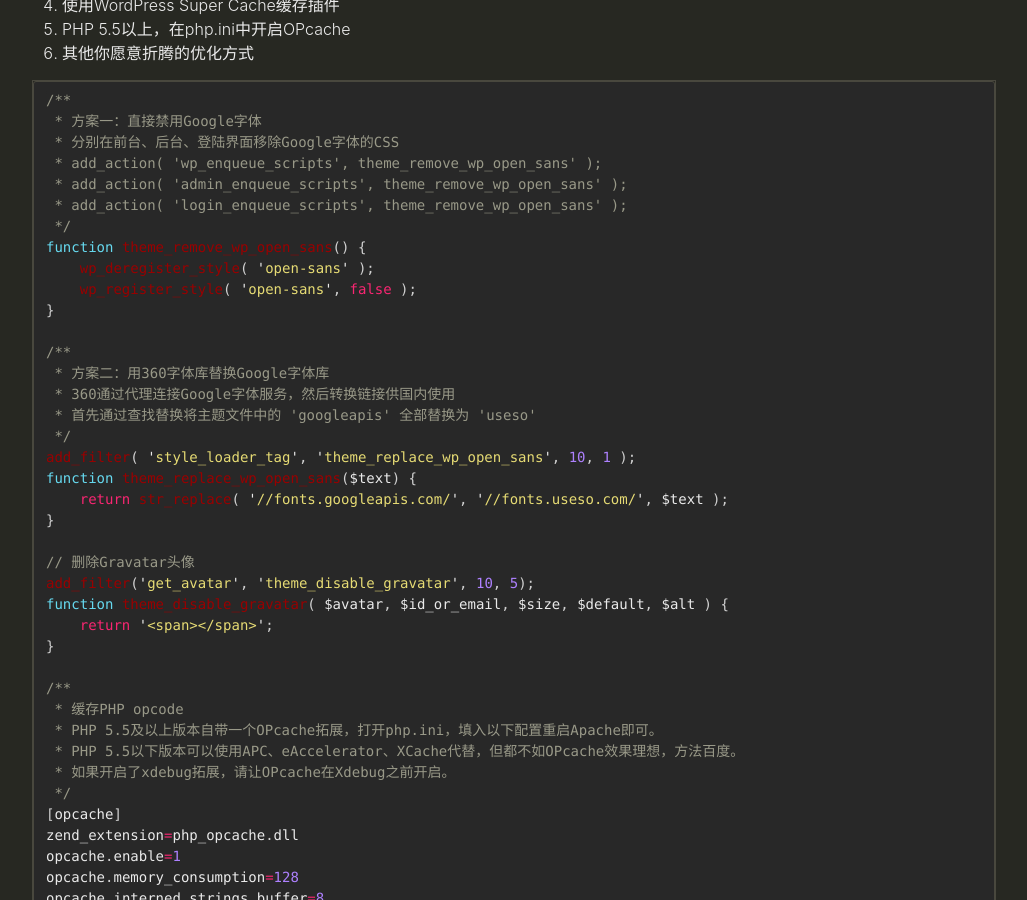
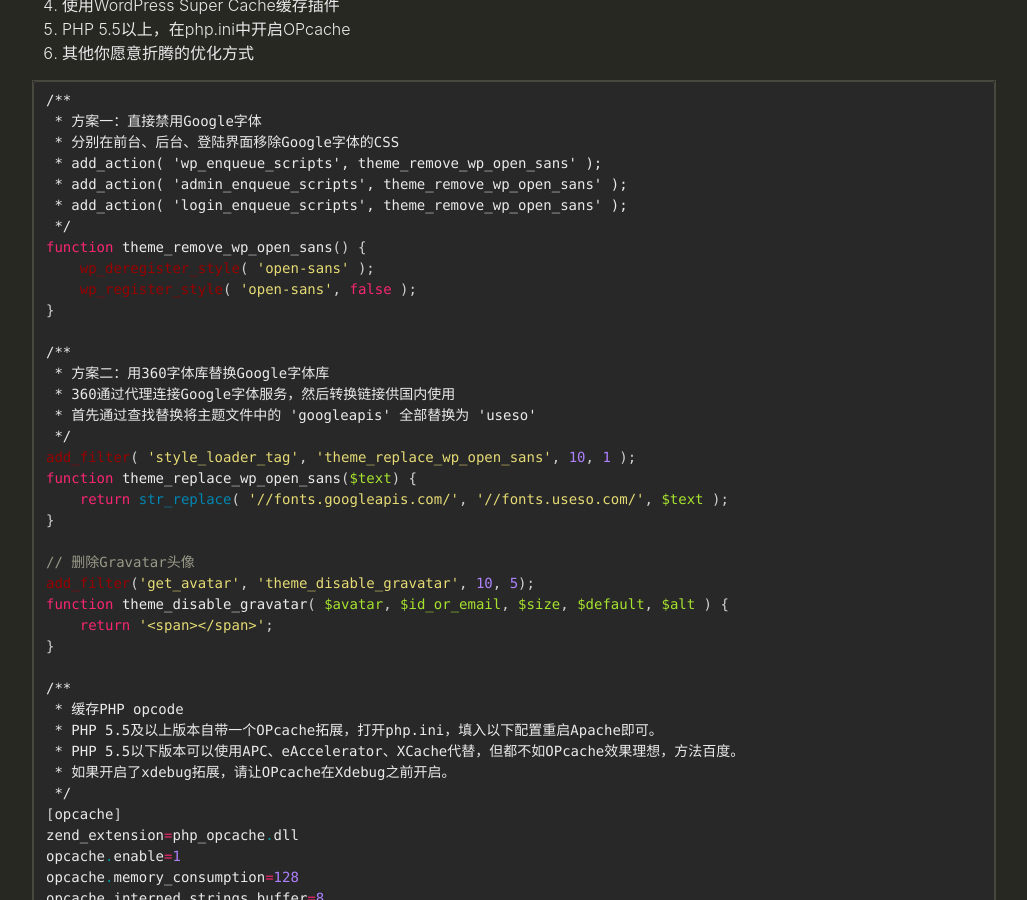
Before and after one commit to ryerh/ryerh.github.io, a Jekyll site: the page built from _posts/2014-12-07-wordpress-accelerate.markdown, in a window 1280 px wide and 900 px high, scrolled down 621 px. Shown: the whole window, without its empty margins (126-1153 px from the left). Built offline with Jekyll 4.4.1, drawn with Linux system fonts in a browser that asks for light colours.

Commit message:
Updated Wordpress Accelerate

````diff
--- a/_posts/2014-12-07-wordpress-accelerate.markdown
+++ b/_posts/2014-12-07-wordpress-accelerate.markdown
@@ -33,7 +33,7 @@ Google的字体可以用360的前端公用库完美替换，而Gravatar就没这
 5. PHP 5.5以上，在php.ini中开启OPcache
 6. 其他你愿意折腾的优化方式
 
-``` javascript
+``` php
 /**
  * 方案一：直接禁用Google字体
  * 分别在前台、后台、登陆界面移除Google字体的CSS
````
